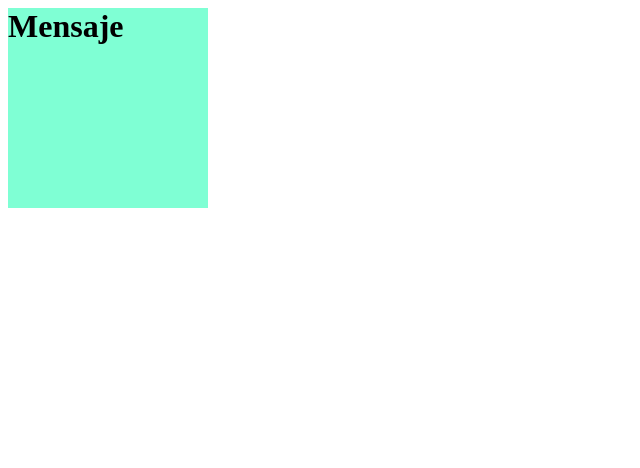
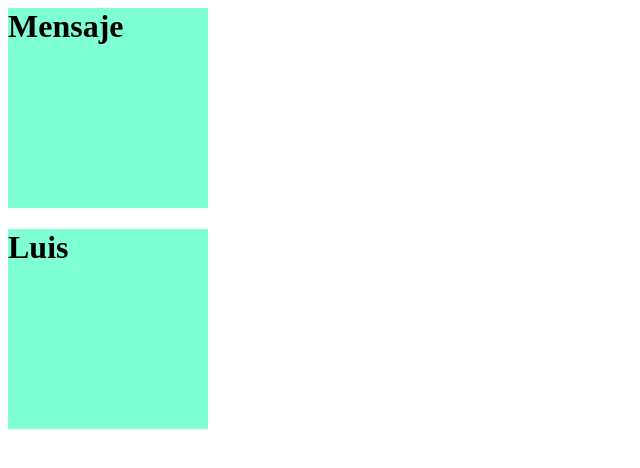
Before and after one commit to MarioRDuque/mariogeek, a plain HTML site: page index.html in a window 1280 px wide. Shown: the whole page, without its empty margins (0-640 px from the left). Drawn offline with Linux system fonts and the light colour scheme.

Commit message:
Cambio en el index

```diff
--- a/index.html
+++ b/index.html
@@ -6,5 +6,8 @@
     <div style="background-color: aquamarine; height: 200px; width: 200px;">
         <h1>Mensaje</h1>
     </div>
+    <div style="background-color: aquamarine; height: 200px; width: 200px;">
+        <h1>Luis</h1>
+    </div>
 </body>
 </html>
```
